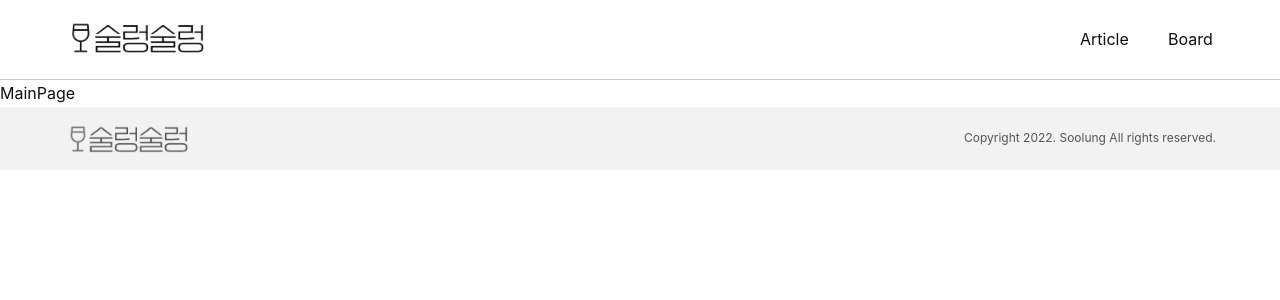
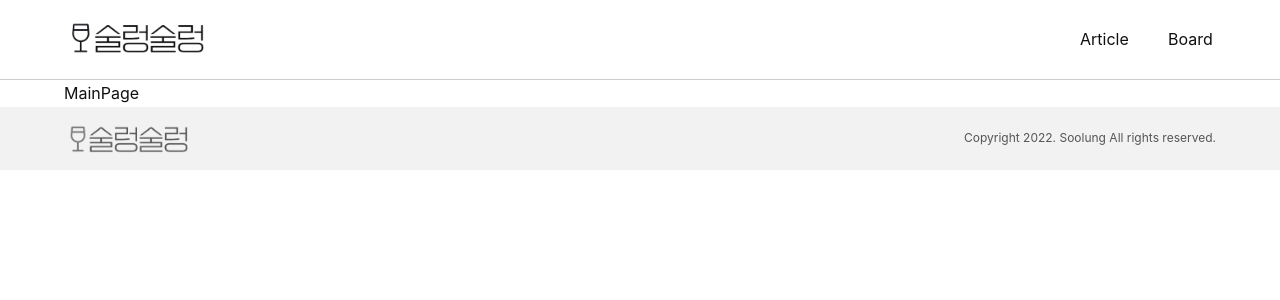
Before and after one commit to 5zzolago/Soolung-project, a React (Create React App) app: page / in a window 1280 px wide. Shown: the top 300 px of the page. Built offline with nearby package versions, Linux system fonts and the light colour scheme.

Commit message:
feat. Container 컴포넌트 추가

```diff
--- a/src/routes/Router.jsx
+++ b/src/routes/Router.jsx
@@ -8,11 +8,13 @@ import EditorPage from "../pages/EditorPage";
 import Footer from "../pages/Footer";
 import Header from "../pages/Header";
 import MainPage from "../pages/MainPage";
+import { Container } from "@mui/material";
 
 const Router = () => {
   return (
     <BrowserRouter>
       <Header />
+      <Container maxWidth="lg">
         <Routes>
           <Route path="/" element={<MainPage />} />
           <Route path="/article" element={<ArticlePage />} />
@@ -21,6 +23,7 @@ const Router = () => {
           <Route path="/board/:boardId" element={<BoardDetailPage />} />
           <Route path="/editor" element={<EditorPage />} />
         </Routes>
+      </Container>
       <Footer />
     </BrowserRouter>
   );
```
Lines whose indentation alone changed are shown as unchanged.
